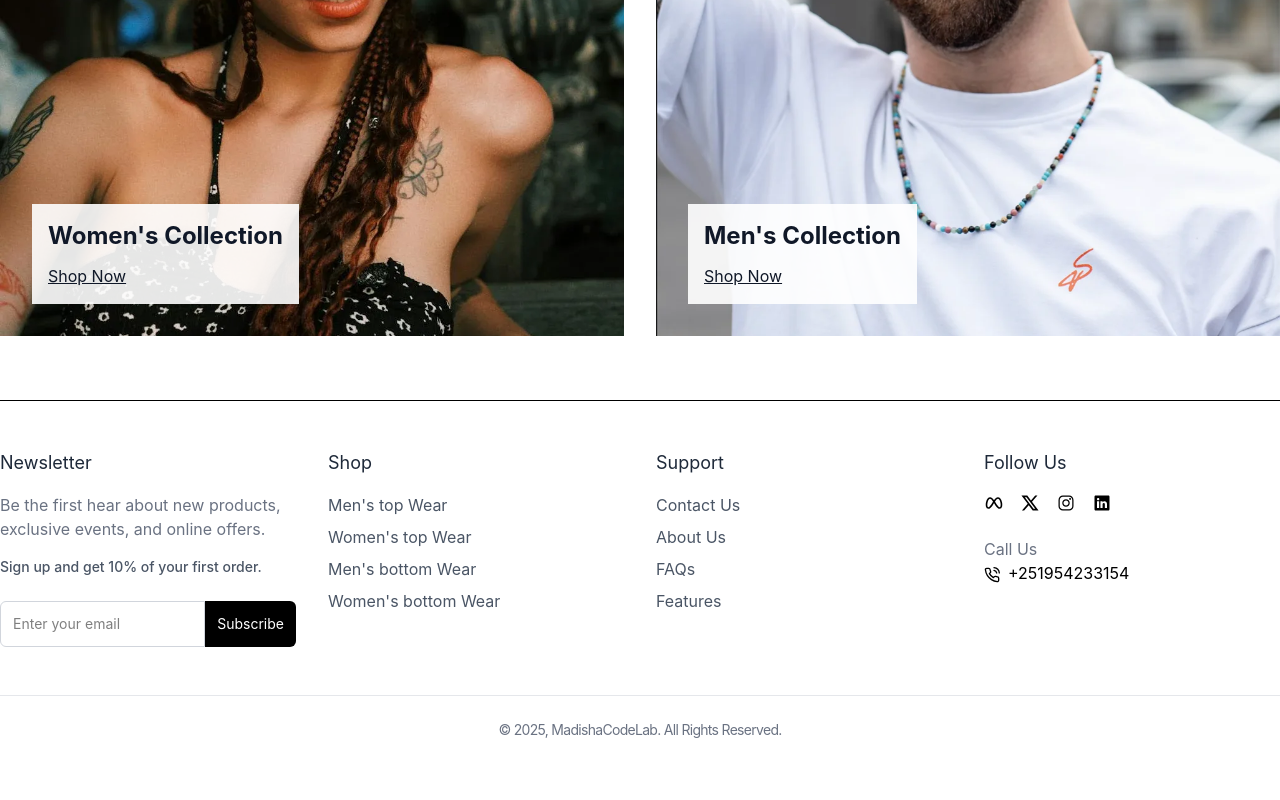
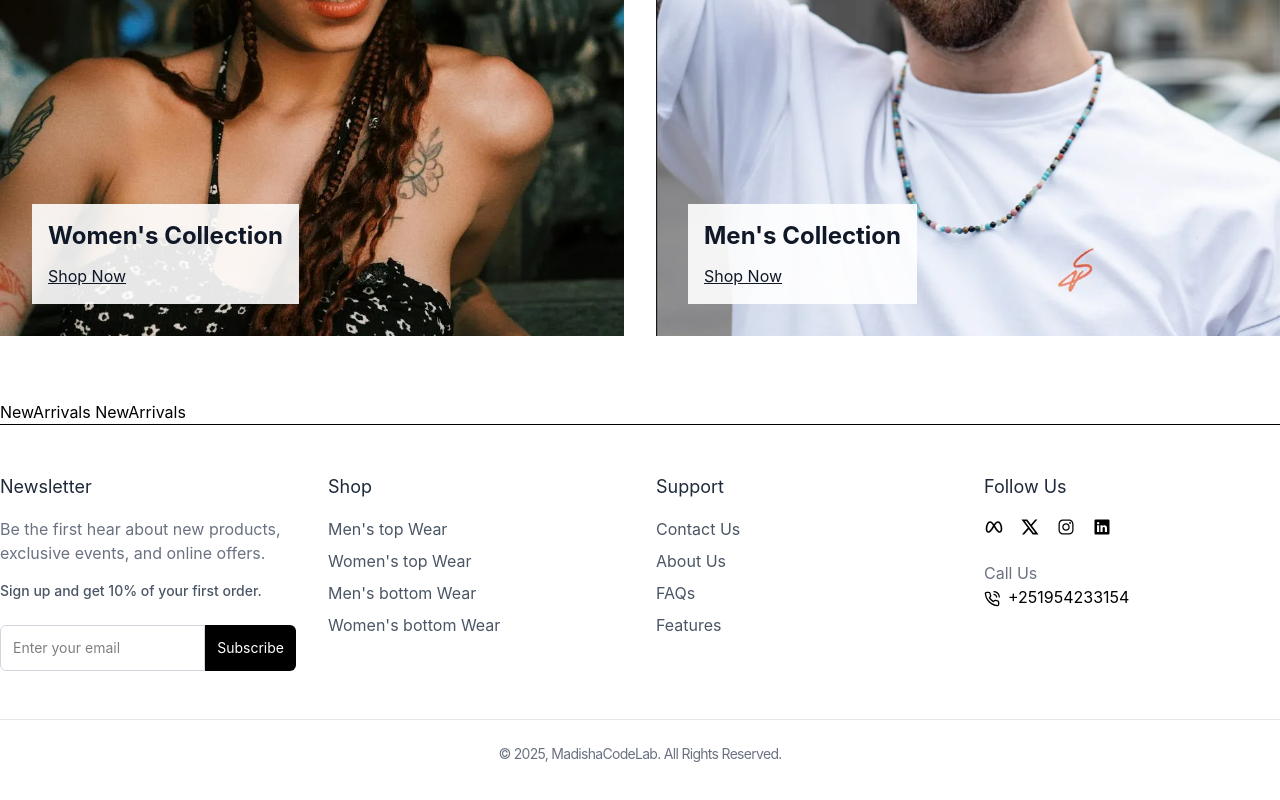
Before and after one commit to MadisoMelese/Rabbit-Collection, a React (Vite) app in the folder frontend/: page / in a window 1280 px wide. Shown: the part 1382-2182 px from the top of the page. Built offline with nearby package versions, Linux system fonts and the light colour scheme.

Commit message:
New Arravial section added successfully

```diff
--- /dev/null
+++ b/frontend/src/components/Products/NewArrivals.jsx
@@ -0,0 +1,13 @@
+
+const NewArrivals = () => {
+
+
+  return (
+    <div>
+      NewArrivals
+      NewArrivals
+    </div>
+  )
+}
+
+export default NewArrivals
--- a/frontend/src/pages/Home.jsx
+++ b/frontend/src/pages/Home.jsx
@@ -1,11 +1,13 @@
 import Hero from "../components/Layout/Hero"
 import GenderCollectionSection from "../components/Products/GenderCollectionSection"
+import NewArrivals from "../components/Products/NewArrivals"
 
 const Home = () => {
   return (
     <div>
       <Hero />
       <GenderCollectionSection />
+      <NewArrivals />
     </div>
   )
 }
```
